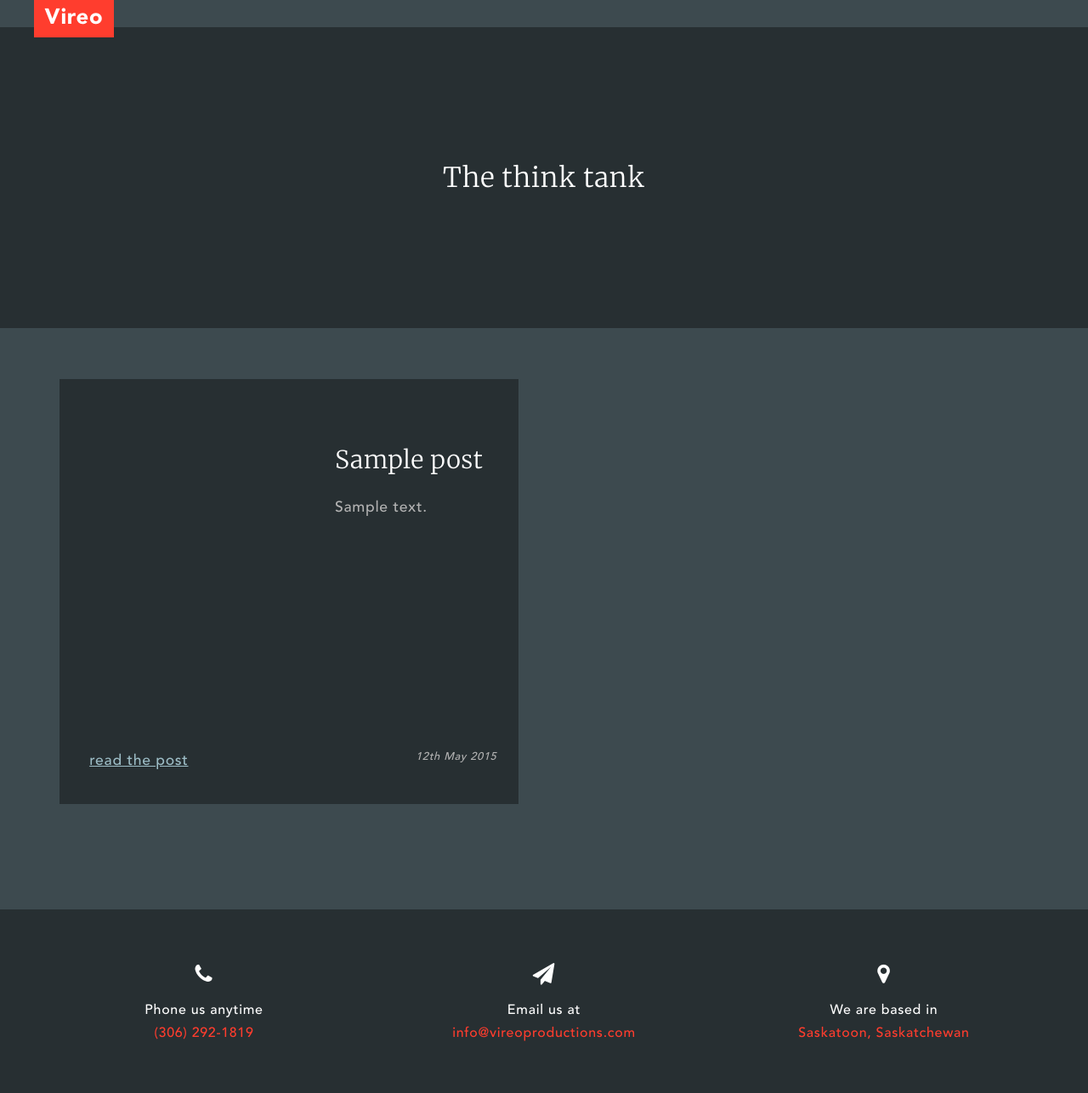
After one commit to 7Mears/vireo, a WordPress theme: the page made by themes/vireo/home.php in a window 1280 px wide. The commit adds this page. Shown: the whole page at 85% size. Run offline with PHP 8.4 and a stand-in for WordPress, Linux system fonts and the light colour scheme; the site name, menu and one post (Sample post) are stand-ins, and other content is empty; some libraries are stand-ins or nearby versions.

```diff
--- a/themes/vireo/header.php
+++ b/themes/vireo/header.php
@@ -16,7 +16,7 @@
 <body <?php body_class(); ?>>
 <div id="page" class="page">
 
-	<header class="site-header" role="banner">
+	<header id="site-header" class="site-header" role="banner">
 		<div class="container">
 
 			<div class="site-branding">
--- /dev/null
+++ b/themes/vireo/home.php
@@ -0,0 +1,41 @@
+<?php
+/**
+ * @package vireo
+ */
+
+get_header(); ?>
+
+		<main id="main" class="site-main page-blog" role="main">
+
+      <header class="about-header">
+        <h2>The think tank</h2>
+      </header><!-- .entry-header -->
+
+      <div class="container">
+
+	    <?php while (have_posts()) : the_post(); ?>
+
+	    		<div class="blog-post">
+	          <!-- featured image -->
+	          <?php if ( has_post_thumbnail() ) {
+	            the_post_thumbnail( 'thumbnail', array( 'class' => 'post blog-post--image' ) ); }
+	          ?>
+	          <div class="blog-post--content">
+	            <!-- title -->
+	      			<a href="<?php the_permalink() ?>" title="<?php the_title(); ?>"><h4 class="blog-post--title"><?php the_title(); ?></h4></a>
+	            <!-- excerpt -->
+	            <?php the_excerpt(); ?>
+
+	            <a href="<?php the_permalink() ?>" title="<?php the_title(); ?>" class="blog-post-more">read the post</a>
+              <!-- date posted -->
+              <p class="blog-post--date"><?php the_time('jS F Y') ?></p>
+	          </div><!-- /post content -->
+	          <span class="clear"></span>
+	    		</div> <!-- /blog post -->
+	    <?php endwhile; ?>
+      <?php the_posts_navigation(); ?>
+      </div><!-- /container -->
+      <span class="clear"></span>
+		</main><!-- #main -->
+
+<?php get_footer(); ?>
--- a/themes/vireo/js/navigation.js
+++ b/themes/vireo/js/navigation.js
@@ -1,81 +1,42 @@
-/**
- * navigation.js
- *
- * Handles toggling the navigation menu for small screens and enables tab
- * support for dropdown menus.
- */
-( function() {
-	var container, button, menu, links, subMenus;
+jQuery(document).ready(function($) {
 
-	container = document.getElementById( 'site-navigation' );
-	if ( ! container ) {
-		return;
+	// Hide Header on on scroll down
+	var didScroll;
+	var lastScrollTop = 0;
+	var delta = 5;
+	var navbarHeight = $('#site-header').outerHeight();
+
+	$(window).scroll(function(event){
+	    didScroll = true;
+	});
+
+	setInterval(function() {
+	    if (didScroll) {
+	        hasScrolled();
+	        didScroll = false;
+	    }
+	}, 250);
+
+	function hasScrolled() {
+	    var st = $(this).scrollTop();
+
+	    // Make sure they scroll more than delta
+	    if(Math.abs(lastScrollTop - st) <= delta)
+	        return;
+
+	    // If they scrolled down and are past the navbar, add class .nav-up.
+	    // This is necessary so you never see what is "behind" the navbar.
+	    if (st > lastScrollTop && st > navbarHeight){
+	        // Scroll Down
+	        $('#site-header').removeClass('nav-down').addClass('nav-up');
+	    } else {
+	        // Scroll Up
+	        if(st + $(window).height() < $(document).height()) {
+	            $('#site-header').removeClass('nav-up').addClass('nav-down');
+	        }
+	    }
+
+	    lastScrollTop = st;
 	}
 
-	button = container.getElementsByTagName( 'button' )[0];
-	if ( 'undefined' === typeof button ) {
-		return;
-	}
-
-	menu = container.getElementsByTagName( 'ul' )[0];
-
-	// Hide menu toggle button if menu is empty and return early.
-	if ( 'undefined' === typeof menu ) {
-		button.style.display = 'none';
-		return;
-	}
-
-	menu.setAttribute( 'aria-expanded', 'false' );
-	if ( -1 === menu.className.indexOf( 'nav-menu' ) ) {
-		menu.className += ' nav-menu';
-	}
-
-	button.onclick = function() {
-		if ( -1 !== container.className.indexOf( 'toggled' ) ) {
-			container.className = container.className.replace( ' toggled', '' );
-			button.setAttribute( 'aria-expanded', 'false' );
-			menu.setAttribute( 'aria-expanded', 'false' );
-		} else {
-			container.className += ' toggled';
-			button.setAttribute( 'aria-expanded', 'true' );
-			menu.setAttribute( 'aria-expanded', 'true' );
-		}
-	};
-
-	// Get all the link elements within the menu.
-	links    = menu.getElementsByTagName( 'a' );
-	subMenus = menu.getElementsByTagName( 'ul' );
-
-	// Set menu items with submenus to aria-haspopup="true".
-	for ( var i = 0, len = subMenus.length; i < len; i++ ) {
-		subMenus[i].parentNode.setAttribute( 'aria-haspopup', 'true' );
-	}
-
-	// Each time a menu link is focused or blurred, toggle focus.
-	for ( i = 0, len = links.length; i < len; i++ ) {
-		links[i].addEventListener( 'focus', toggleFocus, true );
-		links[i].addEventListener( 'blur', toggleFocus, true );
-	}
-
-	/**
-	 * Sets or removes .focus class on an element.
-	 */
-	function toggleFocus() {
-		var self = this;
-
-		// Move up through the ancestors of the current link until we hit .nav-menu.
-		while ( -1 === self.className.indexOf( 'nav-menu' ) ) {
-
-			// On li elements toggle the class .focus.
-			if ( 'li' === self.tagName.toLowerCase() ) {
-				if ( -1 !== self.className.indexOf( 'focus' ) ) {
-					self.className = self.className.replace( ' focus', '' );
-				} else {
-					self.className += ' focus';
-				}
-			}
-
-			self = self.parentElement;
-		}
-	}
-} )();
+});
--- /dev/null
+++ b/themes/vireo/sass/theme/_blog.scss
@@ -0,0 +1,68 @@
+
+.page-blog {
+  background-color: lighten($color1 , 10%);
+  margin: 0;
+  padding: $padding-main 0 ($padding-main * 2) 0;
+}
+
+
+.blog-post {
+  padding: $padding-main;
+  background-color: rgba($color1, 1);
+  color: $color__text-alt-dark;
+  width: 45%;
+  float: left;
+  margin: 5% 2.5%;
+  min-height: 500px;
+  position: relative;
+
+  a {
+    color: $color2;
+
+    &:hover,
+    &:active,
+    &:focus {
+      color: $color3;
+    }
+  }
+
+  a:first-child {
+    text-decoration: none;
+  }
+}
+
+.blog-post--content {
+  float: right;
+  margin: 2%;
+  @include font-size(1.1);
+}
+
+.blog-post--image {
+  display: block;
+  margin: -75px auto 0 auto;
+  width: 150px;
+  border-radius: 50%;
+  border: $border-size solid $color5;
+}
+
+.blog-post--title {
+  text-align: center;
+  color: $color__text-alt;
+  padding-top: 1em;
+  margin: 0;
+}
+
+.blog-post--date {
+  @include font-size(0.8);
+  text-align: right;
+  font-style: italic;
+  position: absolute;
+  bottom: $padding-main;
+  right: $padding-main;
+}
+
+.blog-post-more {
+  position: absolute;
+  bottom: $padding-main;
+  left: $padding-main;
+}
--- a/themes/vireo/sass/theme/_header.scss
+++ b/themes/vireo/sass/theme/_header.scss
@@ -1,9 +1,17 @@
+
+
 .site-header {
   background-color: rgba($color1, 0.6);
-  position: absolute;
+  position: fixed;
+  top: 0;
+  transition: top 0.2s ease-in-out;
   width: 100%;
   height: 50px;
   z-index: 3;
+}
+
+.nav-up {
+    top: -50px;
 }
 
 .site-branding {
--- a/themes/vireo/sass/theme/_theme.scss
+++ b/themes/vireo/sass/theme/_theme.scss
@@ -6,3 +6,4 @@
 @import "footer";
 @import "process";
 @import "about";
+@import "blog";
--- a/themes/vireo/style.css
+++ b/themes/vireo/style.css
@@ -775,10 +775,16 @@ object {
 
 .site-header {
   background-color: rgba(39, 47, 50, 0.6);
-  position: absolute;
+  position: fixed;
+  top: 0;
+  transition: top 0.2s ease-in-out;
   width: 100%;
   height: 50px;
   z-index: 3;
+}
+
+.nav-up {
+  top: -50px;
 }
 
 .site-branding {
@@ -1289,3 +1295,67 @@ object {
   float: right;
   margin: 1em 0 1em 2em;
 }
+
+.page-blog {
+  background-color: #3d4a4f;
+  margin: 0;
+  padding: 2em 0 4em 0;
+}
+
+.blog-post {
+  padding: 2em;
+  background-color: #272f32;
+  color: #b3b3b3;
+  width: 45%;
+  float: left;
+  margin: 5% 2.5%;
+  min-height: 500px;
+  position: relative;
+}
+.blog-post a {
+  color: #9DBDC6;
+}
+.blog-post a:hover, .blog-post a:active, .blog-post a:focus {
+  color: #FFFFFF;
+}
+.blog-post a:first-child {
+  text-decoration: none;
+}
+
+.blog-post--content {
+  float: right;
+  margin: 2%;
+  font-size: 17.6px;
+  font-size: 1.1rem;
+}
+
+.blog-post--image {
+  display: block;
+  margin: -75px auto 0 auto;
+  width: 150px;
+  border-radius: 50%;
+  border: 3px solid #DAEAEF;
+}
+
+.blog-post--title {
+  text-align: center;
+  color: #FFFFFF;
+  padding-top: 1em;
+  margin: 0;
+}
+
+.blog-post--date {
+  font-size: 12.8px;
+  font-size: 0.8rem;
+  text-align: right;
+  font-style: italic;
+  position: absolute;
+  bottom: 2em;
+  right: 2em;
+}
+
+.blog-post-more {
+  position: absolute;
+  bottom: 2em;
+  left: 2em;
+}
```
